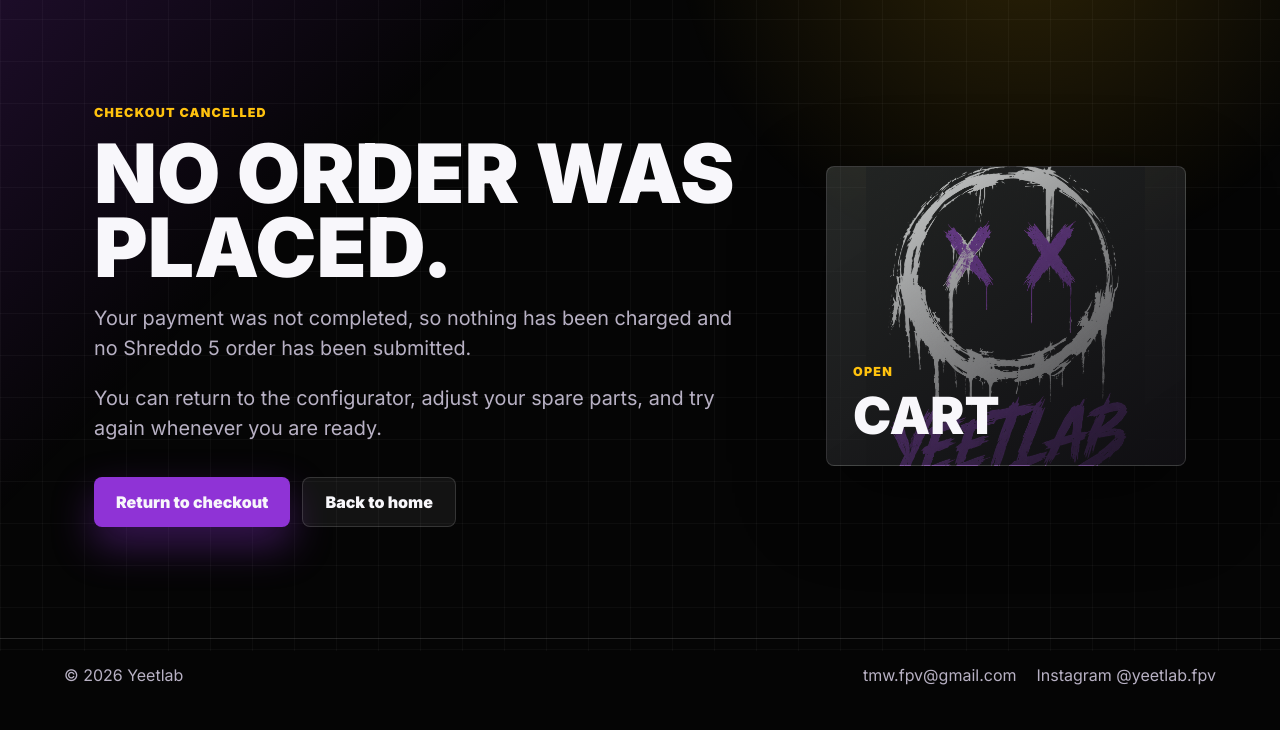
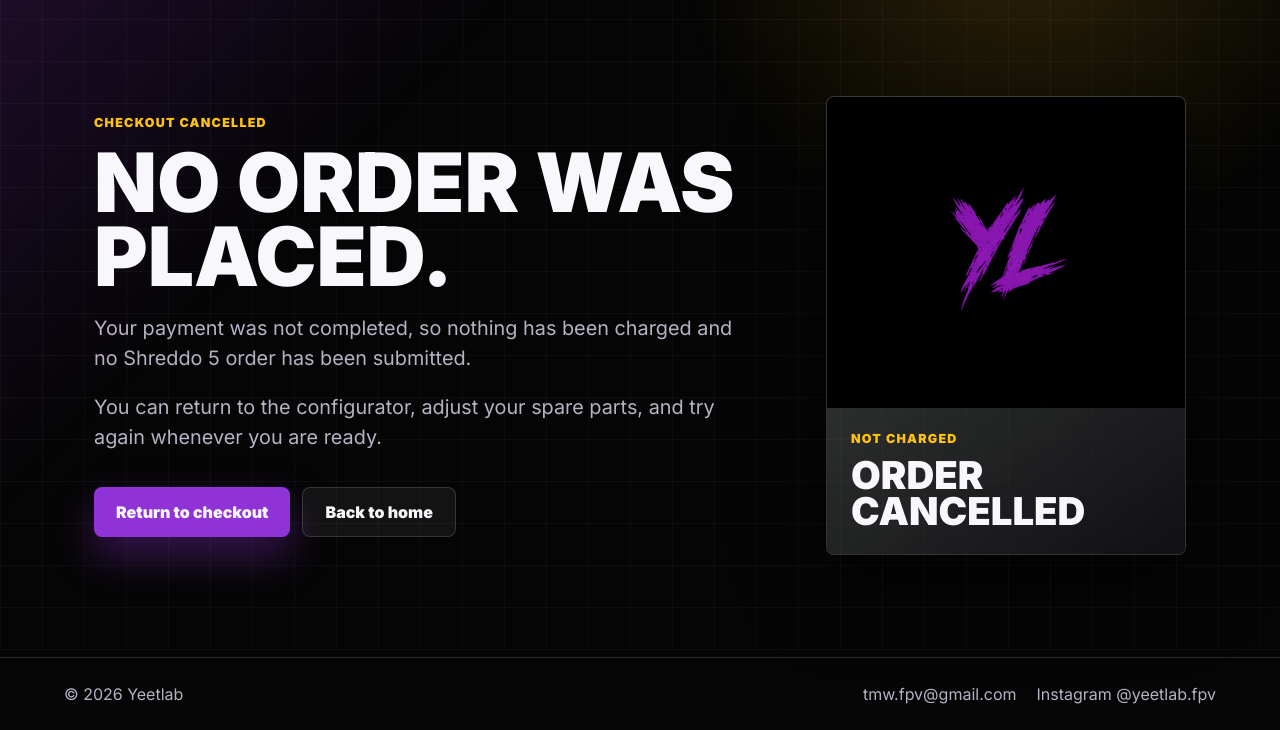
Before and after one commit to YeetlabFPV/Yeetlab, a website: page cancel.html in a window 1280 px wide. Shown: the part 149-879 px from the top of the page. Drawn offline with Linux system fonts and the light colour scheme.

Commit message:
Refine checkout status pages

```diff
--- a/cancel.html
+++ b/cancel.html
@@ -8,6 +8,7 @@
       content="Your Yeetlab checkout was cancelled and no order was placed."
     >
     <title>Payment Cancelled | Yeetlab</title>
+    <link rel="icon" type="image/png" href="assets/favicon.png">
     <link rel="icon" type="image/png" sizes="32x32" href="assets/favicons/favicon-32.png">
     <link rel="icon" type="image/png" sizes="512x512" href="assets/favicons/favicon-512.png">
     <link rel="apple-touch-icon" sizes="180x180" href="assets/favicons/apple-touch-icon.png">
@@ -50,9 +51,12 @@
             <a class="button ghost" href="./">Back to home</a>
           </div>
         </div>
-        <div class="status-mark" aria-hidden="true">
-          <span>Open</span>
-          <strong>Cart</strong>
+        <div class="status-card" aria-hidden="true">
+          <img src="assets/favicon.png" alt="">
+          <div>
+            <span>Not charged</span>
+            <strong>Order cancelled</strong>
+          </div>
         </div>
       </section>
     </main>
--- a/styles.css
+++ b/styles.css
@@ -563,21 +563,39 @@
   margin-top: 34px;
 }
 
-.status-mark {
-  display: grid;
-  min-height: 300px;
-  align-content: end;
-  gap: 10px;
-  padding: 26px;
+.status-card {
+  overflow: hidden;
   border: 1px solid var(--line);
   border-radius: 8px;
-  background:
-    linear-gradient(145deg, rgba(143, 51, 214, 0.28), rgba(17, 16, 20, 0.9)),
-    url("assets/yeetlab-logo.png") center 22% / 78% auto no-repeat;
+  background: rgba(255, 255, 255, 0.05);
   box-shadow: var(--shadow);
 }
 
-.status-mark span {
+.status-card img {
+  display: block;
+  width: 100%;
+  aspect-ratio: 1.15;
+  object-fit: cover;
+  background: #000;
+}
+
+.cancel-status .status-card img {
+  padding: 42px;
+  object-fit: contain;
+}
+
+.status-card div {
+  display: grid;
+  gap: 8px;
+  padding: 22px 24px 24px;
+  background: linear-gradient(145deg, rgba(143, 51, 214, 0.28), rgba(17, 16, 20, 0.94));
+}
+
+.cancel-status .status-card div {
+  background: linear-gradient(145deg, rgba(124, 133, 128, 0.25), rgba(17, 16, 20, 0.94));
+}
+
+.status-card span {
   color: var(--yellow);
   font-size: 0.78rem;
   font-weight: 900;
@@ -585,17 +603,11 @@
   text-transform: uppercase;
 }
 
-.status-mark strong {
-  font-size: clamp(2rem, 4vw, 3.4rem);
+.status-card strong {
+  font-size: clamp(1.8rem, 3vw, 2.45rem);
   font-weight: 900;
-  line-height: 0.92;
+  line-height: 0.95;
   text-transform: uppercase;
-}
-
-.cancel-status .status-mark {
-  background:
-    linear-gradient(145deg, rgba(124, 133, 128, 0.28), rgba(17, 16, 20, 0.9)),
-    url("assets/yeetlab-logo.png") center 22% / 78% auto no-repeat;
 }
 
 .site-footer {
```
Also changed, not shown: success.html (+7 -3 lines).
